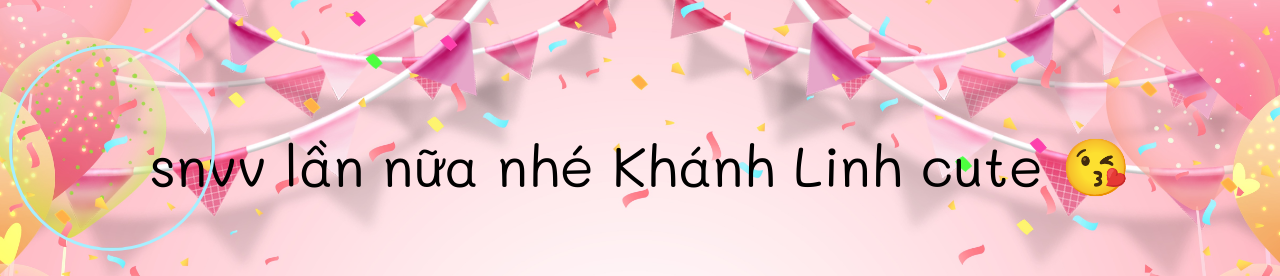
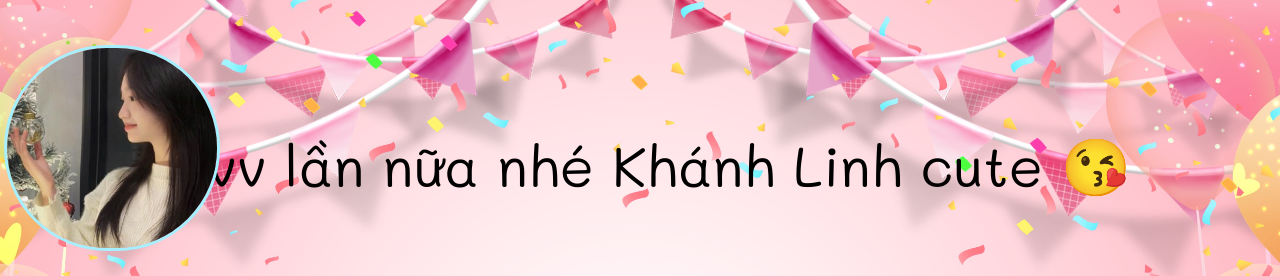
Before and after one commit to vanlatuantvt/snvv_khanhlinh, a website: page finnal.html in a window 1280 px wide. Shown: the top 276 px of the page. Drawn offline with nearby package versions, Linux system fonts and the light colour scheme; the site is published under a folder, as on GitHub Pages, so addresses that start at the root find nothing.

Commit message:
Update finnal.html

```diff
--- a/finnal.html
+++ b/finnal.html
@@ -44,7 +44,7 @@
 </style>
 <div class="menu">
 
-  <a href="https://www.facebook.com/profile.php?id=100093350753743" target="_blank"><img  src="/img.jpg" id="avt" alt=""></a>
+  <a href="https://www.facebook.com/profile.php?id=100093350753743" target="_blank"><img  src="./img.jpg" id="avt" alt=""></a>
 </div>
 
 
```
